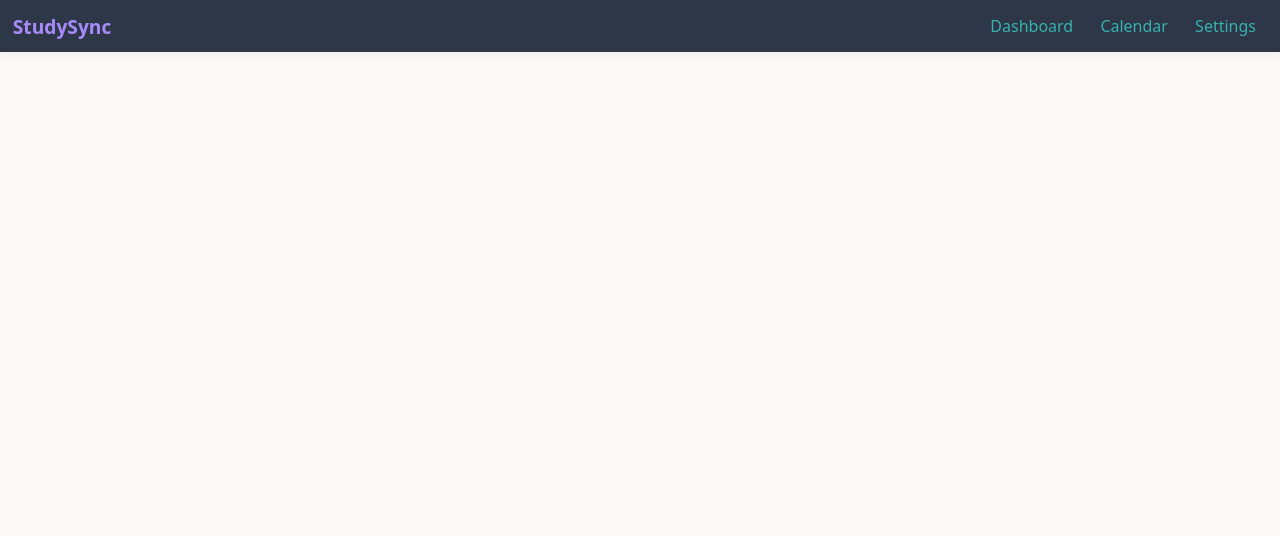
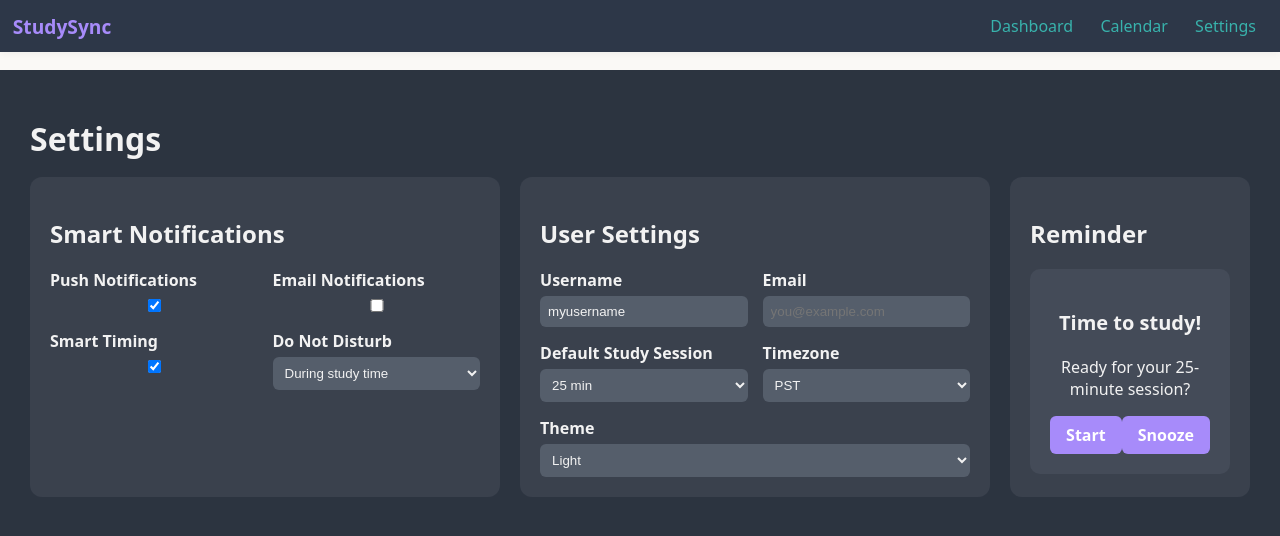
Before and after one commit to CMPT-276-SUMMER-2025/final-project-24-horizons, a React (Vite) app: page /settings in a window 1280 px wide. Shown: the top 536 px of the page. Built offline with nearby package versions, Linux system fonts and the light colour scheme.

Commit message:
Intital settings page and styleing

```diff
--- a/package.json
+++ b/package.json
@@ -14,12 +14,14 @@
     "@tailwindcss/vite": "^4.1.11",
     "react": "^19.1.0",
     "react-dom": "^19.1.0",
+    "react-router-dom": "^7.7.0",
     "tailwindcss": "^4.1.11"
   },
   "devDependencies": {
     "@eslint/js": "^9.30.1",
     "@types/react": "^19.1.8",
     "@types/react-dom": "^19.1.6",
+    "@types/react-router-dom": "^5.3.3",
     "@vitejs/plugin-react-swc": "^3.10.2",
     "eslint": "^9.30.1",
     "eslint-plugin-react-hooks": "^5.2.0",
--- a/src/App.tsx
+++ b/src/App.tsx
@@ -1,10 +1,12 @@
 import './App.css'
+import { BrowserRouter as Router, Routes, Route, Link } from 'react-router-dom';
+import Settings from './Settings';
+const navLinks = [
+  { name: 'Dashboard', href: '/' },
+  { name: 'Calendar', href: '/calendar' },
+  { name: 'Settings', href: '/settings' },
+];
 
-const navLinks = [
-  { name: 'Dashboard', href: '#' },
-  { name: 'Calendar', href: '#' },
-  { name: 'Settings', href: '#' },
-]
 
 function Navbar() {
   return (
@@ -13,7 +15,7 @@ function Navbar() {
         <div className="navbar-logo">StudySync</div>
         <div className="navbar-links">
           {navLinks.map(link => (
-            <a key={link.name} href={link.href}>{link.name}</a>
+            <Link key={link.name} to={link.href}>{link.name}</Link>
           ))}
         </div>
       </div>
@@ -21,15 +23,22 @@ function Navbar() {
   )
 }
 
+
+
 function App() {
   return (
-    <>
+    <Router>
       <Navbar />
       <div style={{ marginTop: '70px' }}>
-        {/* once we figure out the other pages, we'll add the code here*/}
+        <Routes>
+          <Route path="/"/>
+          <Route path="/calendar" element={<h2>Calendar Page</h2>} />
+          <Route path="/settings" element={<Settings />} />
+        </Routes>
       </div>
-    </>
-  )
+    </Router>
+  );
 }
 
+
 export default App
--- /dev/null
+++ b/src/Settings.css
@@ -0,0 +1,78 @@
+.settings-page {
+  background-color: #2c3440;
+  color: #f2f2f2;
+  padding: 30px;
+  min-height: 100vh;
+}
+
+.settings-page h1 {
+  font-size: 32px;
+  margin-bottom: 20px;
+}
+
+.settings-grid {
+  display: grid;
+  grid-template-columns: 2fr 2fr 1fr;
+  gap: 20px;
+}
+
+.settings-section {
+  background-color: #3a414d;
+  padding: 20px;
+  border-radius: 12px;
+}
+
+.settings-group {
+  display: flex;
+  flex-wrap: wrap;
+  gap: 15px;
+  margin-top: 10px;
+}
+
+.setting-item {
+  display: flex;
+  flex-direction: column;
+  flex: 1 1 45%;
+}
+
+.setting-item label {
+  margin-bottom: 5px;
+  font-weight: 600;
+}
+
+.setting-item input,
+.setting-item select {
+  padding: 8px;
+  border: none;
+  border-radius: 6px;
+  background-color: #555e6b;
+  color: #f2f2f2;
+}
+
+.reminder-panel .reminder-box {
+  background-color: #444b58;
+  padding: 20px;
+  border-radius: 10px;
+  text-align: center;
+}
+
+.reminder-title {
+  font-size: 20px;
+  font-weight: bold;
+}
+
+.reminder-buttons {
+  display: flex;
+  justify-content: space-around;
+  margin-top: 15px;
+}
+
+.reminder-buttons button {
+  padding: 8px 16px;
+  background-color: #a78bfa;
+  border: none;
+  border-radius: 6px;
+  color: #fff;
+  font-weight: bold;
+  cursor: pointer;
+}
--- /dev/null
+++ b/src/Settings.tsx
@@ -0,0 +1,90 @@
+import './Settings.css'; // We’ll create this file next
+
+function Settings() {
+  return (
+    <div className="settings-page">
+      <h1>Settings</h1>
+
+      <div className="settings-grid">
+        {/* Notification Settings */}
+        <section className="settings-section">
+          <h2>Smart Notifications</h2>
+          <div className="settings-group">
+            <div className="setting-item">
+              <label>Push Notifications</label>
+              <input type="checkbox" defaultChecked />
+            </div>
+            <div className="setting-item">
+              <label>Email Notifications</label>
+              <input type="checkbox" />
+            </div>
+            <div className="setting-item">
+              <label>Smart Timing</label>
+              <input type="checkbox" defaultChecked />
+            </div>
+            <div className="setting-item">
+              <label>Do Not Disturb</label>
+              <select>
+                <option>During study time</option>
+                <option>All day</option>
+              </select>
+            </div>
+          </div>
+        </section>
+
+        {/* User Settings */}
+        <section className="settings-section">
+          <h2>User Settings</h2>
+          <div className="settings-group">
+            <div className="setting-item">
+              <label>Username</label>
+              <input type="text" value="myusername" />
+            </div>
+            <div className="setting-item">
+              <label>Email</label>
+              <input type="email" placeholder="you@example.com" />
+            </div>
+            <div className="setting-item">
+              <label>Default Study Session</label>
+              <select>
+                <option>25 min</option>
+                <option>45 min</option>
+                <option>60 min</option>
+              </select>
+            </div>
+            <div className="setting-item">
+              <label>Timezone</label>
+              <select>
+                <option>PST</option>
+                <option>EST</option>
+                <option>GMT</option>
+              </select>
+            </div>
+            <div className="setting-item">
+              <label>Theme</label>
+              <select>
+                <option>Light</option>
+                <option>Dark</option>
+              </select>
+            </div>
+          </div>
+        </section>
+
+        {/* Reminder */}
+        <section className="settings-section reminder-panel">
+          <h2>Reminder</h2>
+          <div className="reminder-box">
+            <p className="reminder-title">Time to study!</p>
+            <p>Ready for your 25-minute session?</p>
+            <div className="reminder-buttons">
+              <button>Start</button>
+              <button>Snooze</button>
+            </div>
+          </div>
+        </section>
+      </div>
+    </div>
+  );
+}
+
+export default Settings;
```
Also changed, not shown: 1 other file (tests, documents, lock files or other folders).
